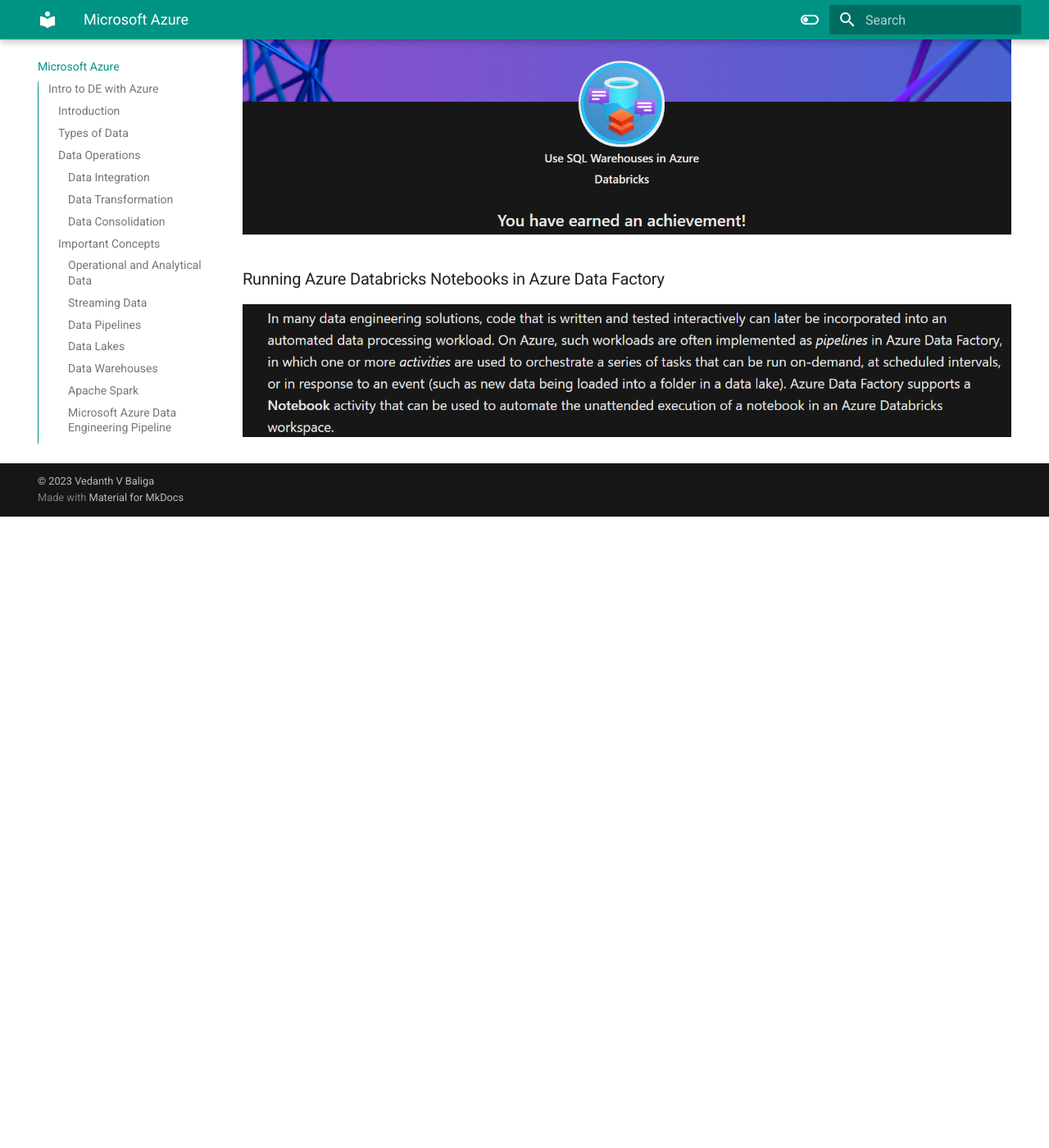
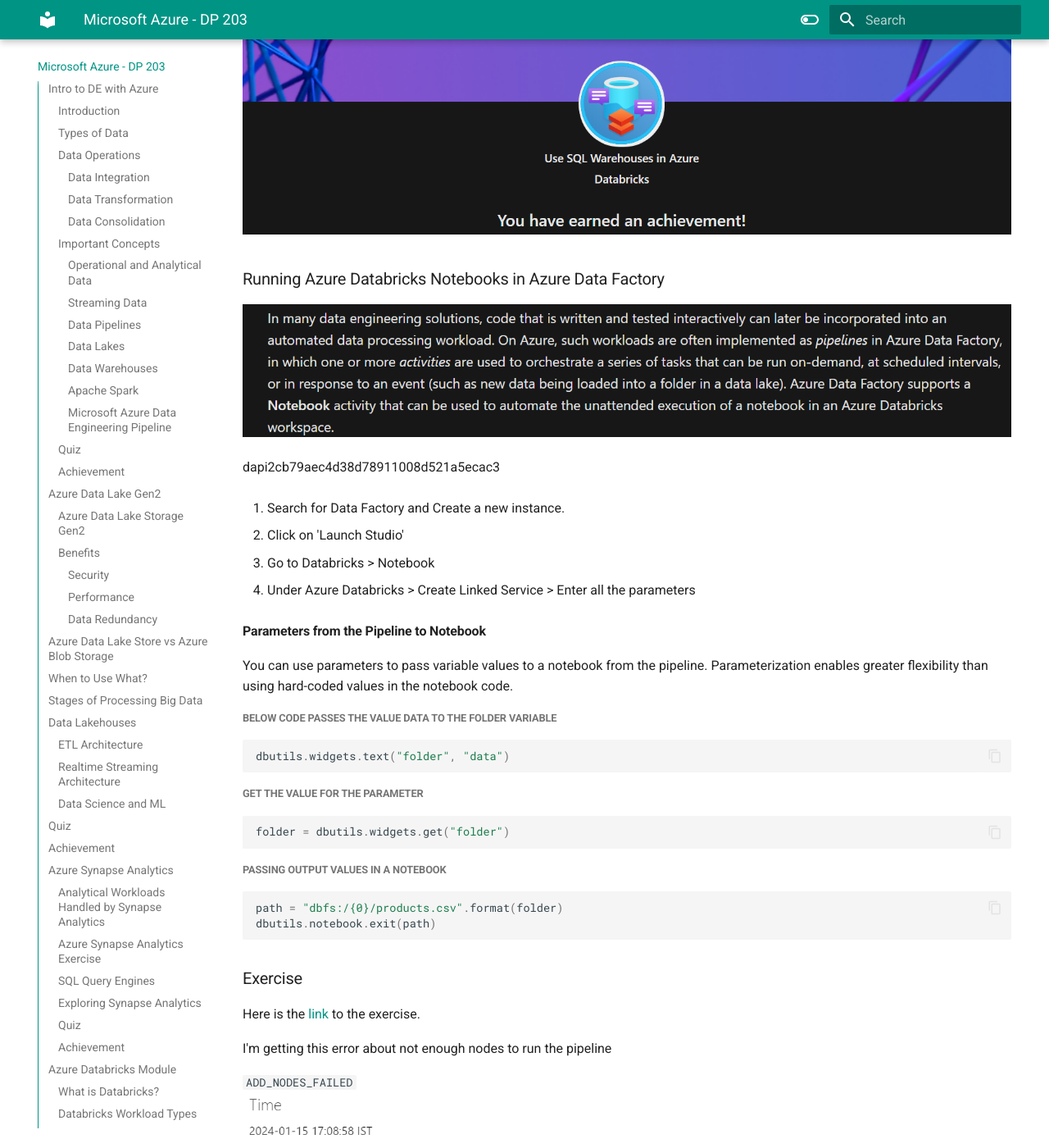
Before and after one commit to vedanthv/data-engg-docs, an MkDocs documentation site: the page built from docs/Azure.md, in a window 1280 px wide and 1400 px high, scrolled down 26888 px. Shown: the whole window at 82% size. Built offline with MkDocs 1.6.1 and Material for MkDocs 9.7.7, drawn with Linux system fonts in a browser that asks for light colours; before the commit the page ends 27518 px from its top, so only the background shows below that; some of the changed text lies outside the part shown.

Commit message:
dp 203 v3

````diff
--- a/docs/Azure.md
+++ b/docs/Azure.md
@@ -628,3 +628,52 @@
 ### Running Azure Databricks Notebooks in Azure Data Factory
 
 ![Alt text](image-41.png)
+
+dapi2cb79aec4d38d78911008d521a5ecac3
+
+1. Search for Data Factory and Create a new instance.
+
+2. Click on 'Launch Studio'
+
+3. Go to Databricks > Notebook
+
+4. Under Azure Databricks > Create Linked Service > Enter all the parameters
+
+#### Parameters from the Pipeline to Notebook
+
+You can use parameters to pass variable values to a notebook from the pipeline. Parameterization enables greater flexibility than using hard-coded values in the notebook code.
+
+
+##### Below code passes the value data to the folder variable
+
+```py
+dbutils.widgets.text("folder", "data")
+```
+
+##### Get the value for the parameter
+```py
+folder = dbutils.widgets.get("folder")
+```
+
+##### Passing output values in a notebook
+
+```py
+path = "dbfs:/{0}/products.csv".format(folder)
+dbutils.notebook.exit(path)
+```
+
+### Exercise
+
+Here is the [link](https://microsoftlearning.github.io/mslearn-databricks/Instructions/Exercises/05-Azure-Databricks-Data-Factory.html) to the exercise.
+
+
+I'm getting this error about not enough nodes to run the pipeline
+
+```ADD_NODES_FAILED```
+![Alt text](image-42.png)
+
+The pipeline is running from the ADF Studio
+![Alt text](image-43.png)
+
+### Achievement
+![Alt text](image-44.png)
--- a/mkdocs.yml
+++ b/mkdocs.yml
@@ -33,7 +33,8 @@
   - Astronomer For Airflow : astronomer.md
   - Azure Databricks : databricks.md
   - PySpark : PySpark.md
-  - Microsoft Azure : Azure.md
+  - Microsoft Azure - DP 900 : azure-dp-900.md
+  - Microsoft Azure - DP 203 : Azure.md
 
 
 markdown_extensions:
````
Also changed, not shown: docs/azure-dp-900.md (added, +3 -0 lines), docs/image-42.png (added), docs/image-43.png (added), docs/image-44.png (added).
